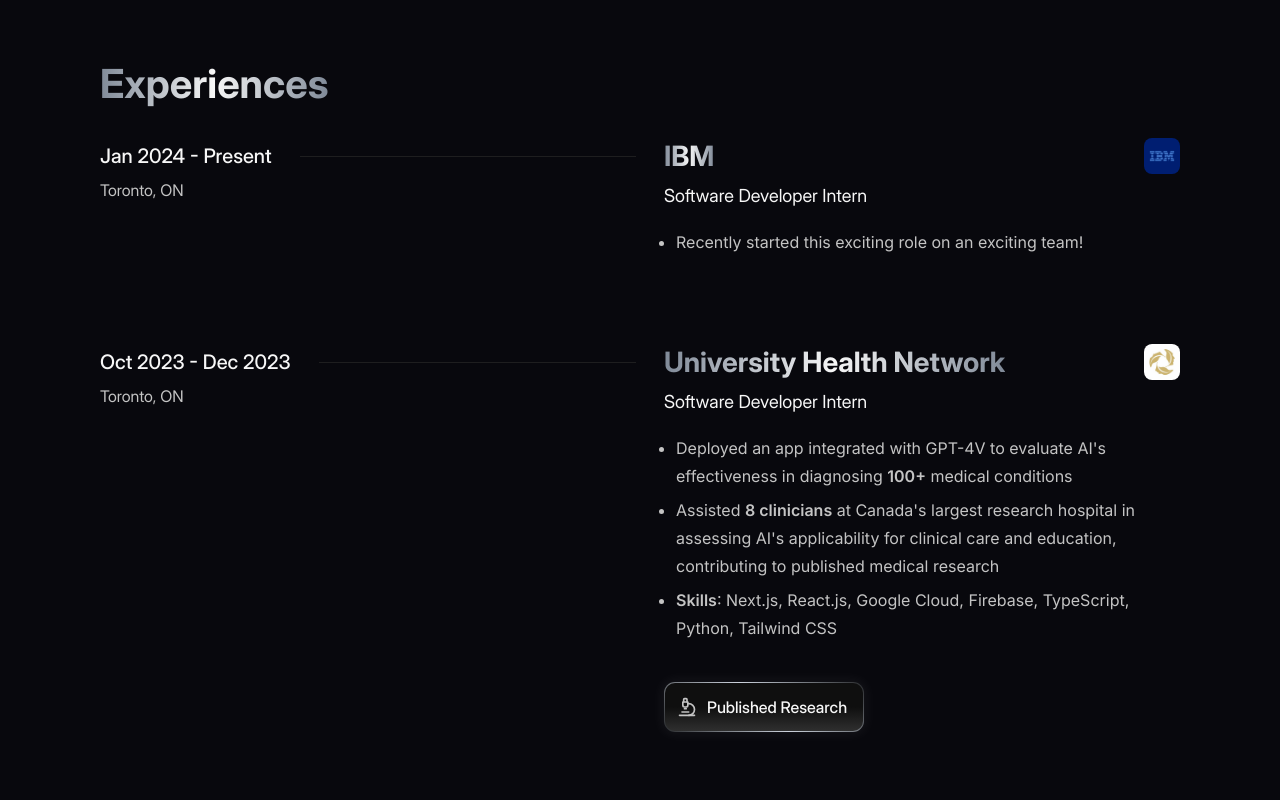
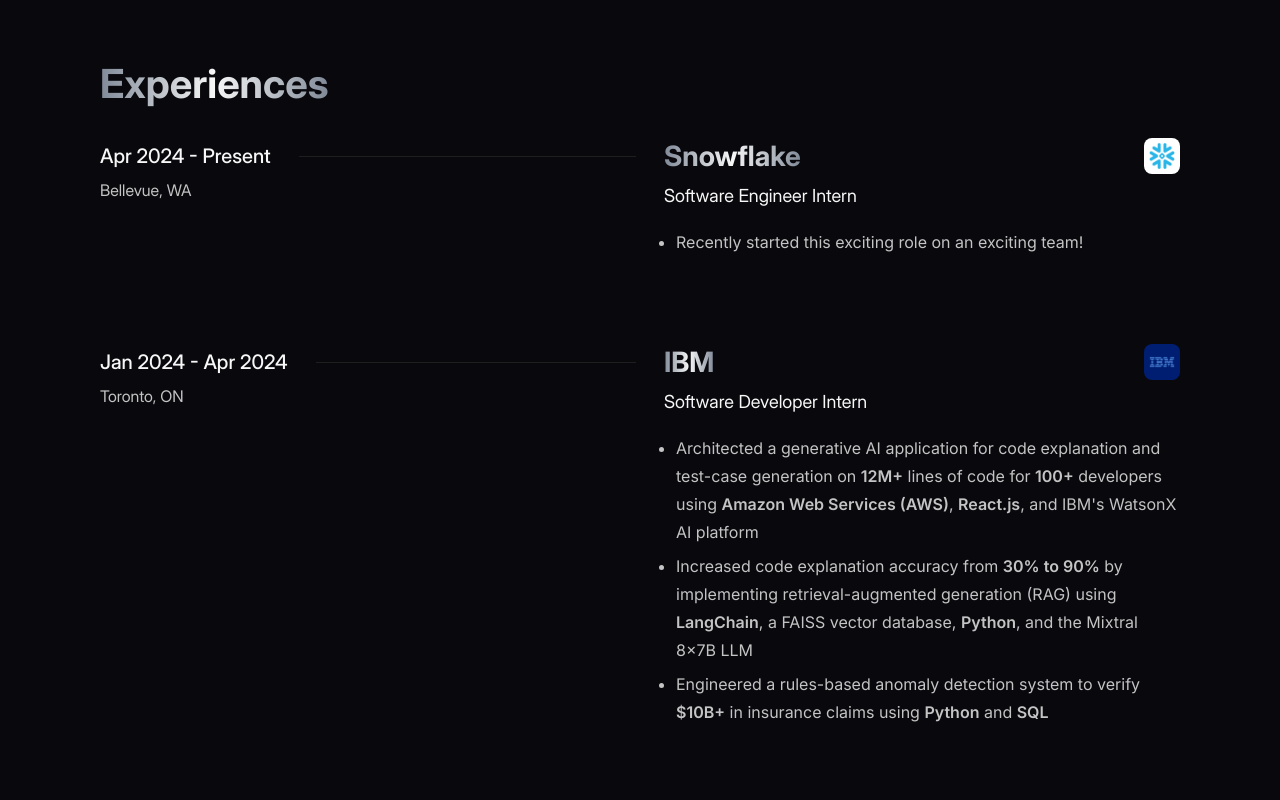
Before and after one commit to qiaoandrew/andrewqiao.com, a Next.js app: page / in a window 1280 px wide. Shown: the part 1180-1980 px from the top of the page. Built offline with nearby package versions, Linux system fonts and the light colour scheme.

Commit message:
update for summer 2024

```diff
--- a/src/constants/about.ts
+++ b/src/constants/about.ts
@@ -1,7 +1,5 @@
-export const ABOUT = `Hi! I'm Andrew, a Computer Science student at UWaterloo. Currently, I'm interning as a Software Developer at IBM. In the past, I've also interned at TD Bank, the University of Toronto, and University Health Network.
+export const ABOUT = `Hi! I'm Andrew, a Computer Science student at UWaterloo and Software Engineer Intern at Snowflake. In the past, I've also interned at IBM, TD Bank, the University of Toronto, and University Health Network.
 
 For me, programming is all about building and fixing. I want to build easy-to-use products that address meaningful pain points that the people around me experience.
 
-In my free time, I love to play tennis, lift weights, and dabble in UI/UX design. I'm always open to meeting new people, so if you're building something interesting or want to chat, please message me!
-
-I'm also currently seeking Summer 2024 internships. If you think I'd be a great match for your team, I'd love to hear from you!`;
+In my free time, I love to play tennis, lift weights, and dabble in UI/UX design. I'm always open to meeting new people, so if you're building something interesting or want to chat, please reach out!`;
--- a/src/constants/experiences.tsx
+++ b/src/constants/experiences.tsx
@@ -1,6 +1,7 @@
 import { BookOpenIcon, MicroscopeIcon } from 'lucide-react';
 
 import ExperienceButton from '@/components/buttons/ExperienceButton';
+import snowflakeLogo from '../../public/img/logos/snowflake-logo.png';
 import ibmLogo from '../../public/img/logos/ibm-logo.png';
 import uhnLogo from '../../public/img/logos/uhn-logo.png';
 import tdLogo from '../../public/img/logos/td-logo.png';
@@ -8,12 +9,26 @@ import uoftLogo from '../../public/img/logos/uoft-logo.png';
 
 export const EXPERIENCES = [
   {
+    id: 'snowflake',
+    company: 'Snowflake',
+    role: 'Software Engineer Intern',
+    date: 'Apr 2024 - Present',
+    location: 'Bellevue, WA',
+    points: ['Recently started this exciting role on an exciting team!'],
+    icon: snowflakeLogo,
+    buttons: [],
+  },
+  {
     id: 'ibm',
     company: 'IBM',
     role: 'Software Developer Intern',
-    date: 'Jan 2024 - Present',
+    date: 'Jan 2024 - Apr 2024',
     location: 'Toronto, ON',
-    points: ['Recently started this exciting role on an exciting team!'],
+    points: [
+      "Architected a generative AI application for code explanation and test-case generation on <strong>12M+</strong> lines of code for <strong>100+</strong> developers using <strong>Amazon Web Services (AWS)</strong>, <strong>React.js</strong>, and IBM's WatsonX AI platform",
+      'Increased code explanation accuracy from <strong>30% to 90%</strong> by implementing retrieval-augmented generation (RAG) using <strong>LangChain</strong>, a FAISS vector database, <strong>Python</strong>, and the Mixtral 8x7B LLM',
+      'Engineered a rules-based anomaly detection system to verify <strong>$10B+</strong> in insurance claims using <strong>Python</strong> and <strong>SQL</strong>',
+    ],
     icon: ibmLogo,
     buttons: [],
   },
```
Also changed, not shown: public/img/logos/snowflake-logo.png (added).
